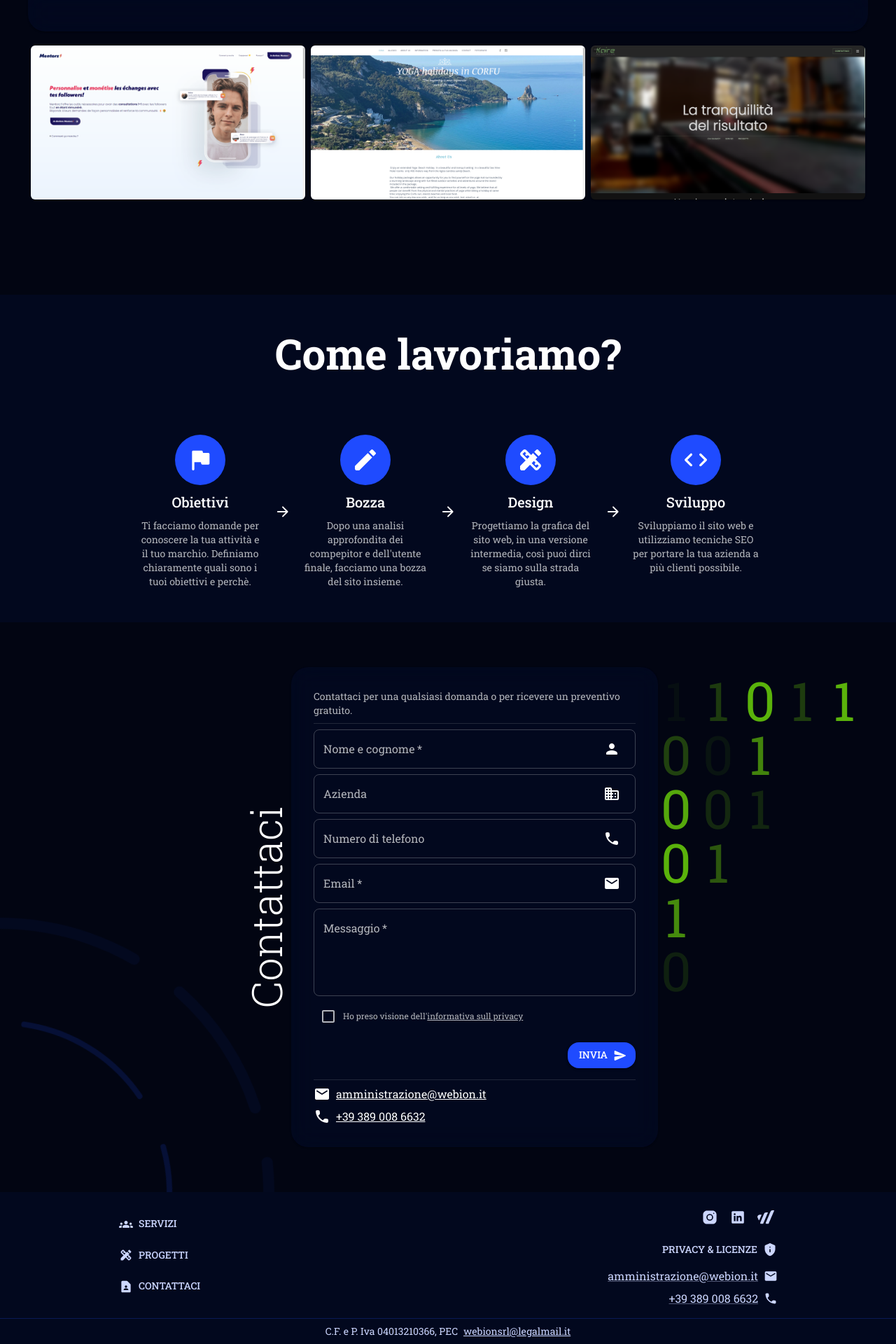
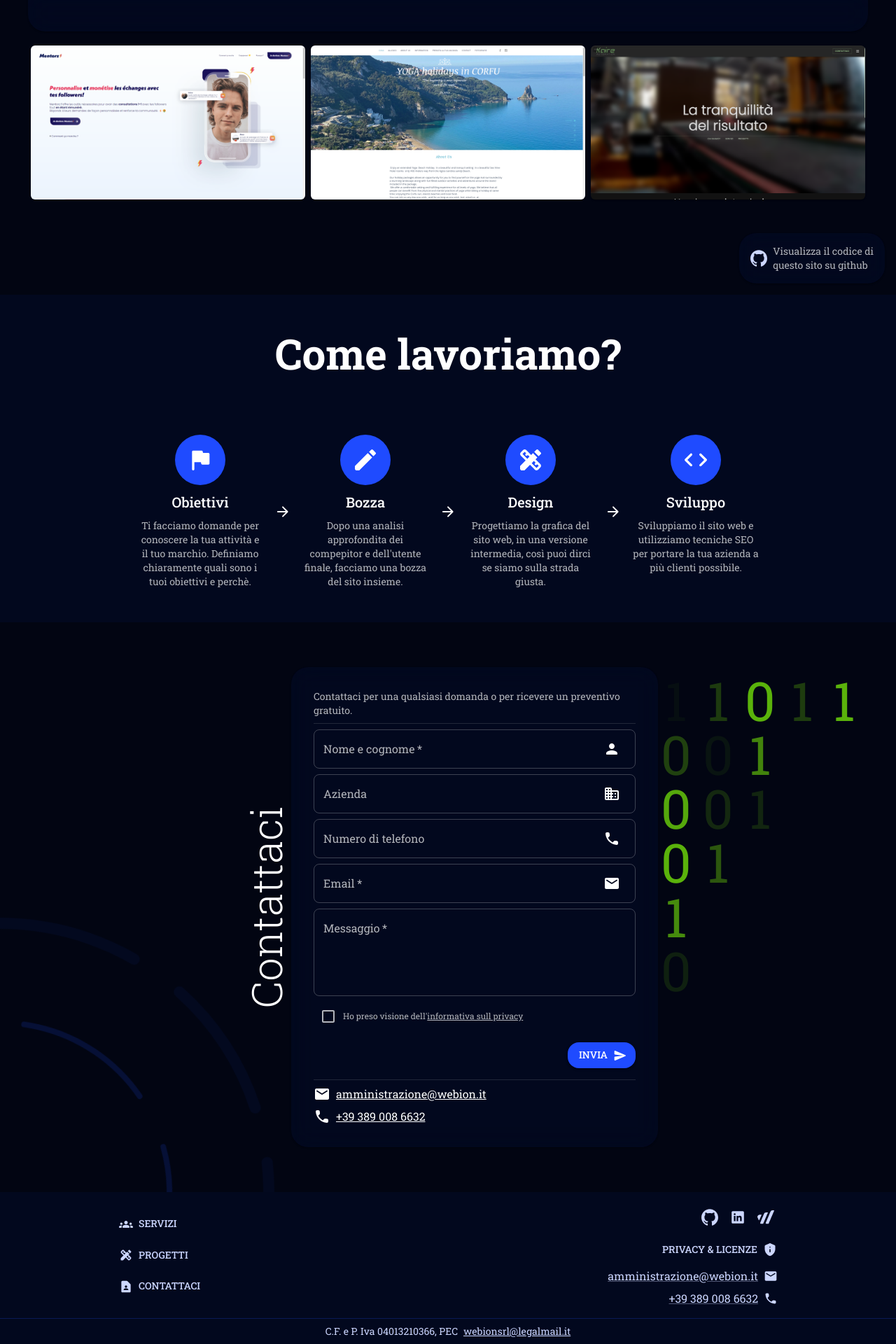
Before and after one commit to webion-hub/webionsite, a React (Create React App) app: page / in a window 1280 px wide. Shown: the part 2405-4325 px from the top of the page at 70% size. Built offline with nearby package versions, Linux system fonts and the light colour scheme.

Commit message:
add discover on github btn

```diff
--- /dev/null
+++ b/src/components/buttons/DiscoverOnGitHub.js
@@ -0,0 +1,43 @@
+import { ButtonBase, Grid, Paper, Typography } from "@mui/material";
+import { Box } from '@mui/system';
+import theme from "../../theme/theme";
+import { GitHubIcon } from "../illustrations/illustrations";
+
+export default function DiscoverOnGitHub() {
+  return (
+    <Paper
+      sx={{
+        position: "absolute",
+        bottom: 0,
+        right: 0,
+        margin: 2,
+        width: "fit-content",
+      }}
+    >
+      <Grid
+        component={ButtonBase}
+        container
+        direction="row"
+        alignItems="center"
+        href="https://github.com/webion-hub"
+        target="_blank"
+        sx={{
+          padding: 2,
+          borderRadius: theme.components.MuiPaper.styleOverrides.rounded.borderRadius + "px",
+        }}
+        gap={1}
+      >
+        <Box>
+          <GitHubIcon skeletonProps={{sx: {width: 'auto'}}}/>
+        </Box>
+        <Typography
+          variant="body2"
+          color="textSecondary"
+        >
+          Visualizza il codice di <br/>
+          questo sito su github
+        </Typography>
+      </Grid>
+    </Paper>
+  )
+}
--- a/src/components/illustrations/illustrations.js
+++ b/src/components/illustrations/illustrations.js
@@ -3,3 +3,4 @@ import { Illustration } from "./Illustration";
 export const LogoIcon = Illustration.icon("/logo.svg");
 export const LinkedinIcon = Illustration.icon("icons/linkedin.svg");
 export const InstagramIcon = Illustration.icon("icons/instagram.svg");
+export const GitHubIcon = Illustration.icon("icons/github.svg");
--- a/src/components/layout/WebionFooter.js
+++ b/src/components/layout/WebionFooter.js
@@ -13,7 +13,7 @@ import PrivacyTipRoundedIcon from '@mui/icons-material/PrivacyTipRounded';
 import LocalPhoneRoundedIcon from '@mui/icons-material/LocalPhoneRounded';
 import { EmailRounded } from '@mui/icons-material';
 
-import { InstagramIcon, LinkedinIcon } from "../illustrations/illustrations";
+import { GitHubIcon, LinkedinIcon } from "../illustrations/illustrations";
 import Logo from "../buttons/Logo";
 import { openEmail, openTelephone } from '../../lib/openContact';
 import theme from '../../theme/theme';
@@ -55,10 +55,16 @@ export default function WebionFooter() {
           <Stack
             direction="row"
           >
-            <IconButton>
-              <InstagramIcon/>
+            <IconButton
+              href="https://github.com/webion-hub"
+              target="_blank"
+            >
+              <GitHubIcon/>
             </IconButton>
-            <IconButton>
+            <IconButton
+              href="https://www.linkedin.com/company/webion-srl"
+              target="_blank"
+            >
               <LinkedinIcon/>
             </IconButton>
             <Logo
--- a/src/pages/main-page/sections/Projects.js
+++ b/src/pages/main-page/sections/Projects.js
@@ -13,6 +13,7 @@ import Slider from '../../../components/Slider';
 import { TimelineOppositeContent } from '@mui/lab';
 import { CodeRounded } from '@mui/icons-material';
 import OpenInNewRoundedIcon from '@mui/icons-material/OpenInNewRounded';
+import DiscoverOnGitHub from '../../../components/buttons/DiscoverOnGitHub';
 
 export default function Projects() {
   const isLg = useMediaQuery(theme.breakpoints.down('lg'))
@@ -82,6 +83,8 @@ export default function Projects() {
           </Grid>
         </Grid>
       </PageContent>
+
+      <DiscoverOnGitHub/>
 
     </Page>
   )
```
Also changed, not shown: public/icons/github.svg (added).
